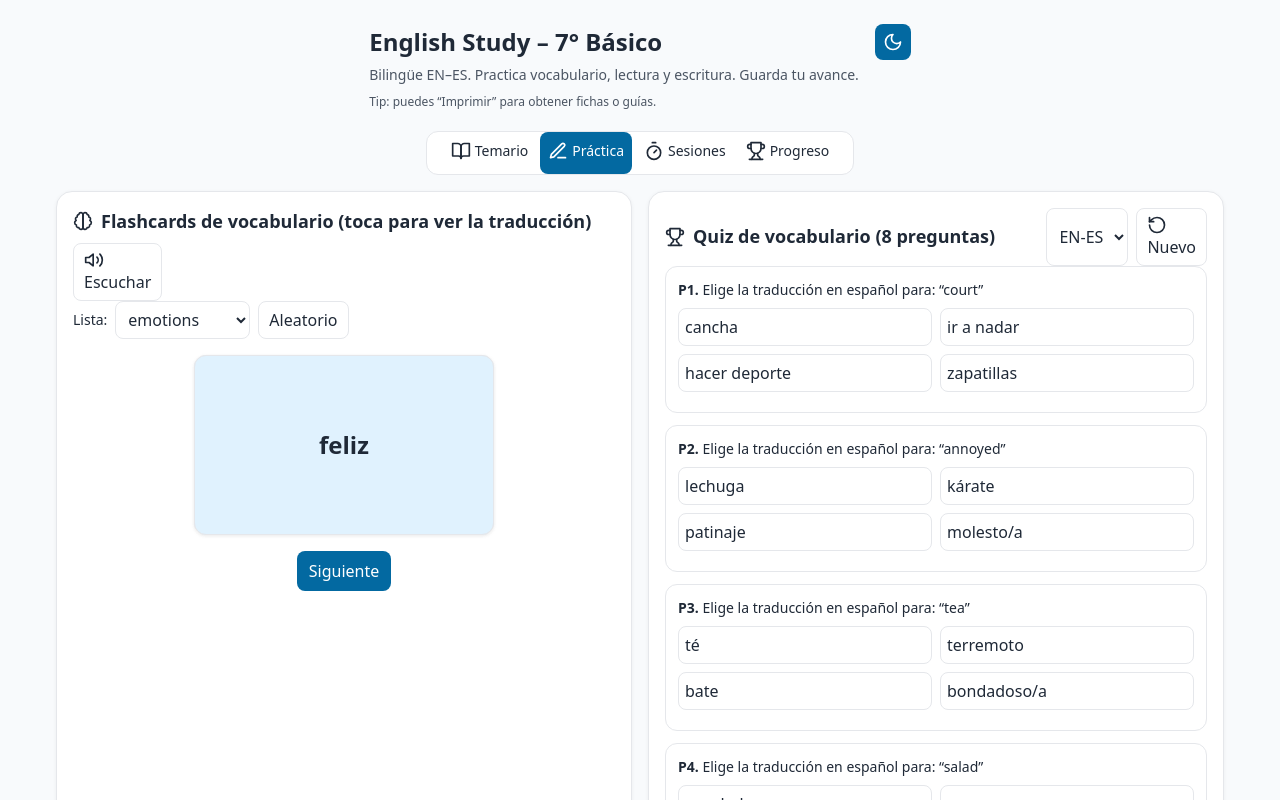
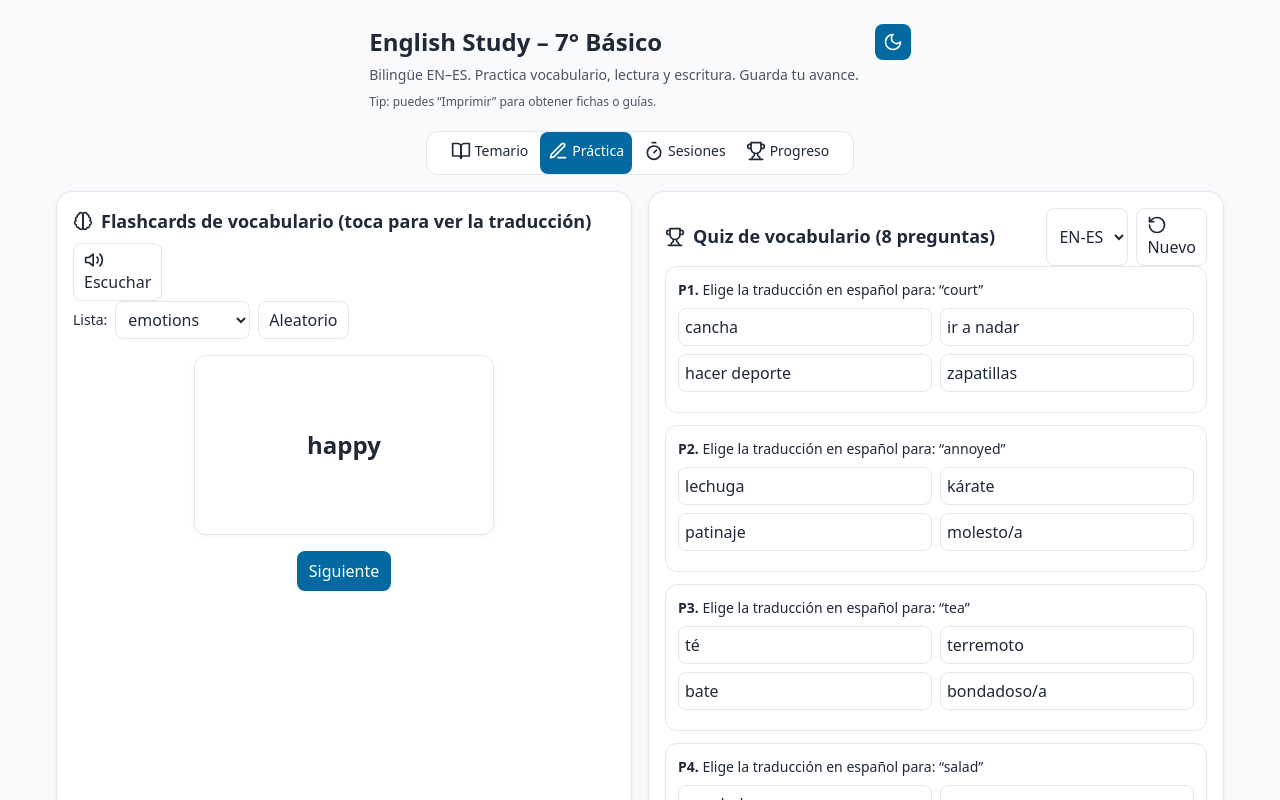
Before and after one commit to nachitoki/englishemi4, a React (Vite) app: page / in a window 1280 px wide. Both pictures are taken after a click on the button "Práctica". Shown: the top 800 px of the page. Built offline with nearby package versions, Linux system fonts and the light colour scheme.

Commit message:
Update App.jsx

```diff
--- a/src/App.jsx
+++ b/src/App.jsx
@@ -16,11 +16,11 @@ import {
 
 /**
  * English Study App – 7th Grade (bilingüe EN–ES)
- * Cambios:
- *  - Vocabulario ahora es { en, es }
- *  - Flashcards muestran traducción (con audio opcional)
- *  - Quiz con dirección EN→ES o ES→EN
- *  - Estilos y estructura compatibles con móvil
+ * Incluye:
+ *  - Vocabulario { en, es }
+ *  - Flashcards con traducción y audio (Web Speech API)
+ *  - Quiz EN→ES y ES→EN
+ *  - Lecturas y escritura guiada
  */
 
 const SYLLABUS = {
@@ -450,17 +450,25 @@ function Flashcards() {
   const current = deck.cards[idx];
 
   return (
-    <SectionCard icon={Brain} title="Flashcards de vocabulario (toca para ver la traducción)" actions={
-      supportsSpeech() ? (
-        <button className="button-secondary" onClick={() => speak(current.en, "en-US")}>
-          <Volume2 className="icon-sm" /> Escuchar
-        </button>
-      ) : null
-    }>
+    <SectionCard
+      icon={Brain}
+      title="Flashcards de vocabulario (toca para ver la traducción)"
+      actions={
+        supportsSpeech() ? (
+          <button className="button-secondary" onClick={() => speak(current.en, "en-US")}>
+            <Volume2 className="icon-sm" /> Escuchar
+          </button>
+        ) : null
+      }
+    >
       <div className="flex-row" style={{ marginBottom: '16px' }}>
         <label style={{ fontSize: '0.875rem' }}>Lista:</label>
         <select className="select" value={deckId} onChange={(e) => setDeckId(e.target.value)}>
-          {decks.map((d) => <option key={d.id} value={d.id}>{d.name}</option>)}
+          {decks.map((d) => (
+            <option key={d.id} value={d.id}>
+              {d.name}
+            </option>
+          ))}
         </select>
         <button onClick={() => setIdx(Math.floor(Math.random() * deck.cards.length))} className="button-secondary">
           Aleatorio
@@ -475,10 +483,12 @@ function Flashcards() {
           className="flashcard-box"
           onClick={() => setFlipped((f) => !f)}
         >
-          <div className="card" style={{ position: 'absolute' }} hidden={flipped}>
+          {/* Frente (inglés) */}
+          <div className="card front">
             {current.en}
           </div>
-          <div className="card back" style={{ position: 'absolute' }} hidden={!flipped}>
+          {/* Reverso (español) */}
+          <div className="card back">
             {current.es}
           </div>
         </motion.div>
@@ -496,7 +506,6 @@ function Flashcards() {
 }
 
 function VocabQuiz({ onFinish }) {
-  // Flatten to a single bilingual list
   const allPairs = useMemo(() => Object.values(SYLLABUS.vocabulary).flat(), []);
   const [dir, setDir] = useState("EN-ES"); // "EN-ES" or "ES-EN"
   const [questions, setQuestions] = useState(() => buildQuestions("EN-ES"));
@@ -608,7 +617,6 @@ function VocabQuiz({ onFinish }) {
               <CheckCircle2 className="icon-sm" /> Puntaje: {score}/{questions.length}
             </div>
             <button onClick={() => resetQuiz()} className="button-secondary">Repetir</button>
-            {/* onFinish is optional */}
           </>
         )}
       </div>
@@ -934,7 +942,7 @@ body {
 .flashcard-container { display: flex; flex-direction: column; align-items: center; }
 .flashcard-box { width: 100%; max-width: 300px; height: 180px; position: relative; perspective: 1000px; }
 .flashcard-box .card { position: absolute; top: 0; left: 0; width: 100%; height: 100%; border: 1px solid var(--border); border-radius: 12px; box-shadow: var(--card-shadow); text-align: center; font-size: 1.5rem; font-weight: bold; display: flex; align-items: center; justify-content: center; background: var(--bg-secondary); backface-visibility: hidden; }
-.flashcard-box .card.back { background: var(--primary-light); }
+.flashcard-box .card.back { transform: rotateY(180deg); background: var(--primary-light); }
 .quiz-list { list-style: none; padding: 0; margin: 0; }
 .quiz-card { background: var(--bg-secondary); border: 1px solid var(--border); border-radius: 12px; padding: 12px; margin-bottom: 12px; }
 .option-grid { display: grid; grid-template-columns: repeat(2, 1fr); gap: 8px; }
```
